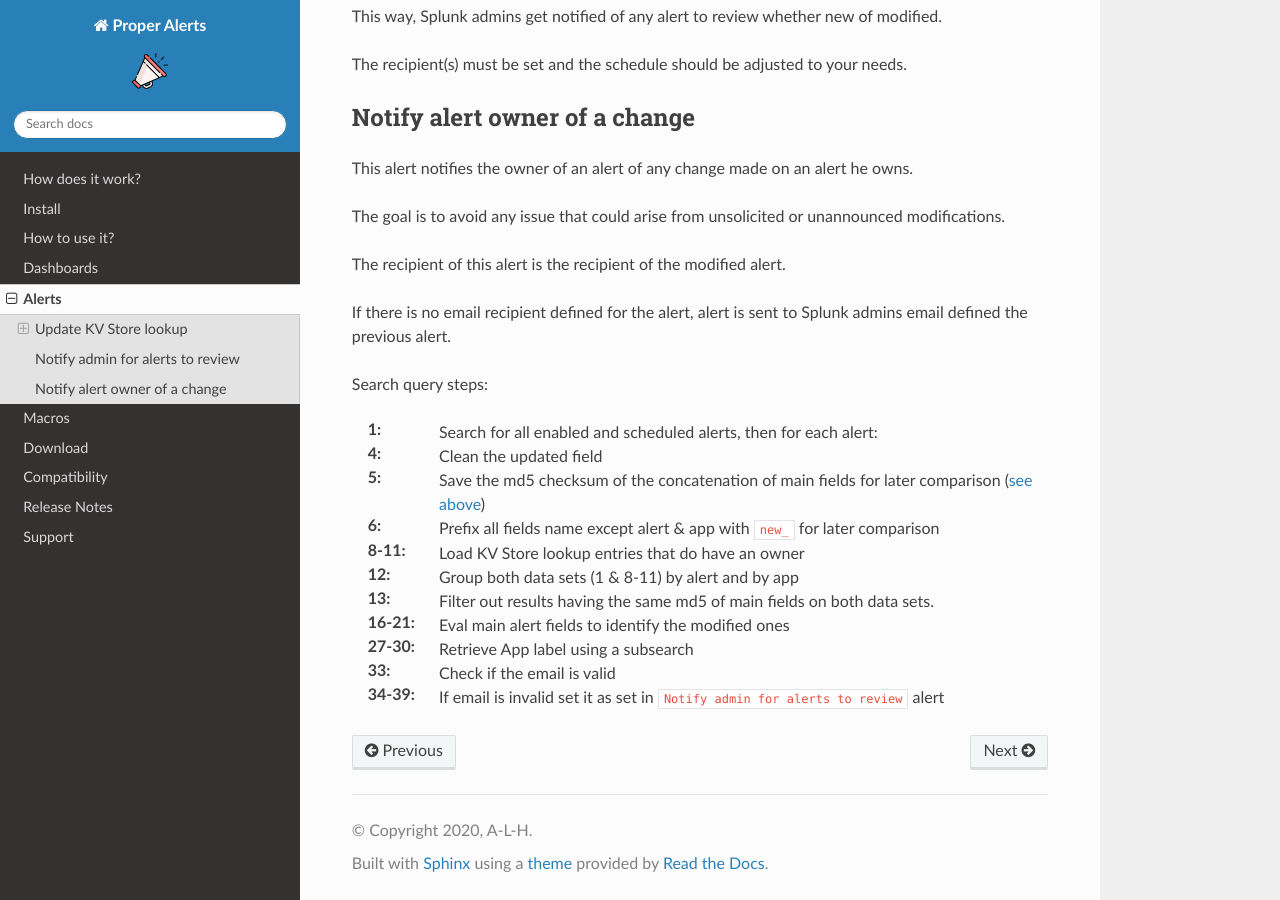
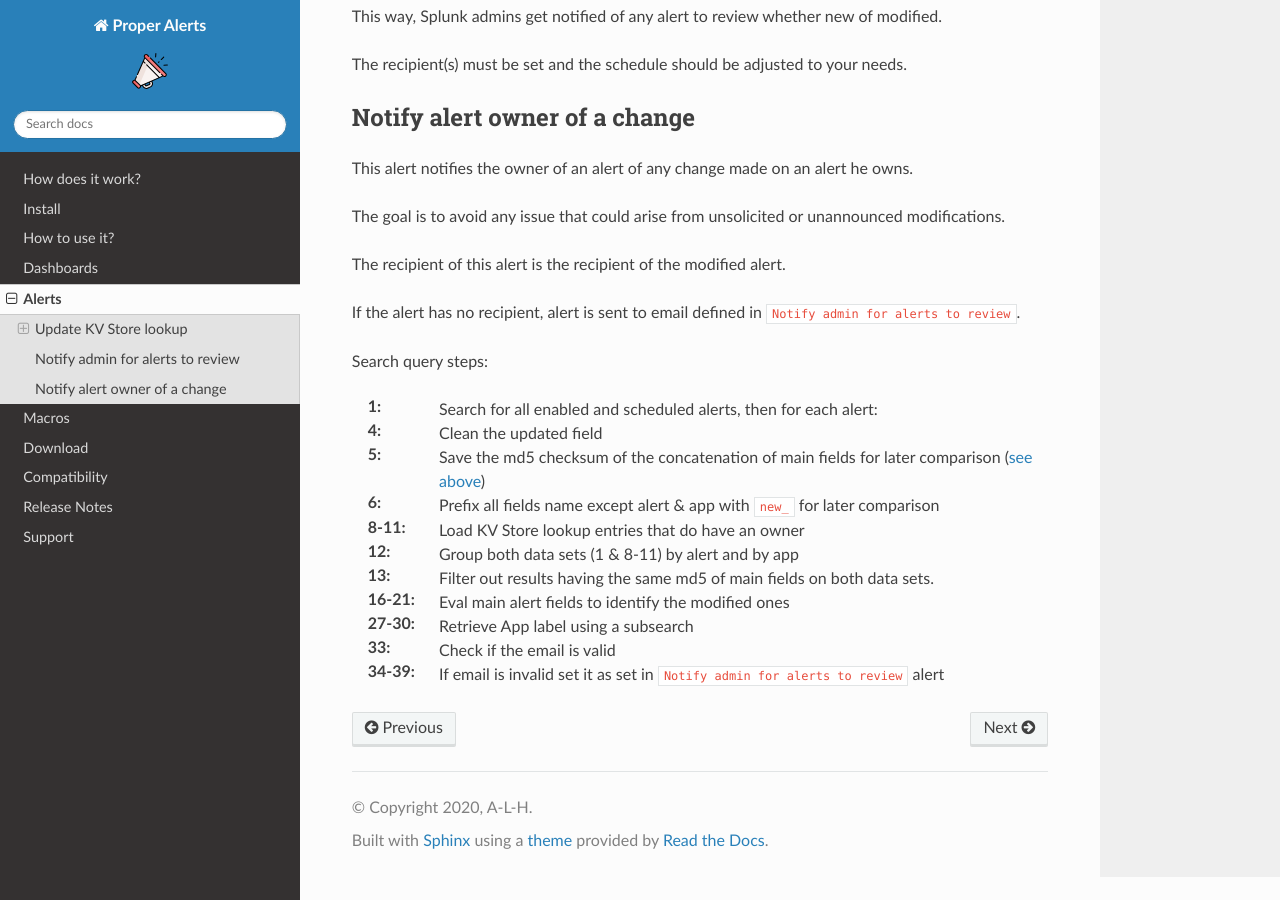
Before and after one commit to a-l-h/splunk-app-proper-alerts, a Sphinx documentation site: the page built from doc/alerts.rst, in a window 1280 px wide and 900 px high, scrolled down 2342 px. Built offline with Sphinx 7.4.7 and the Read the Docs theme 2.0.0, drawn with Linux system fonts in a browser that asks for light colours.

Commit message:
Update alerts.rst

```diff
--- a/doc/alerts.rst
+++ b/doc/alerts.rst
@@ -109,7 +109,7 @@
 
 The recipient of this alert is the recipient of the modified alert.
 
-If there is no email recipient defined for the alert, alert is sent to Splunk admins email defined the previous alert.
+If the alert has no recipient, alert is sent to email defined in ``Notify admin for alerts to review``.
 
 Search query steps:
 
```
